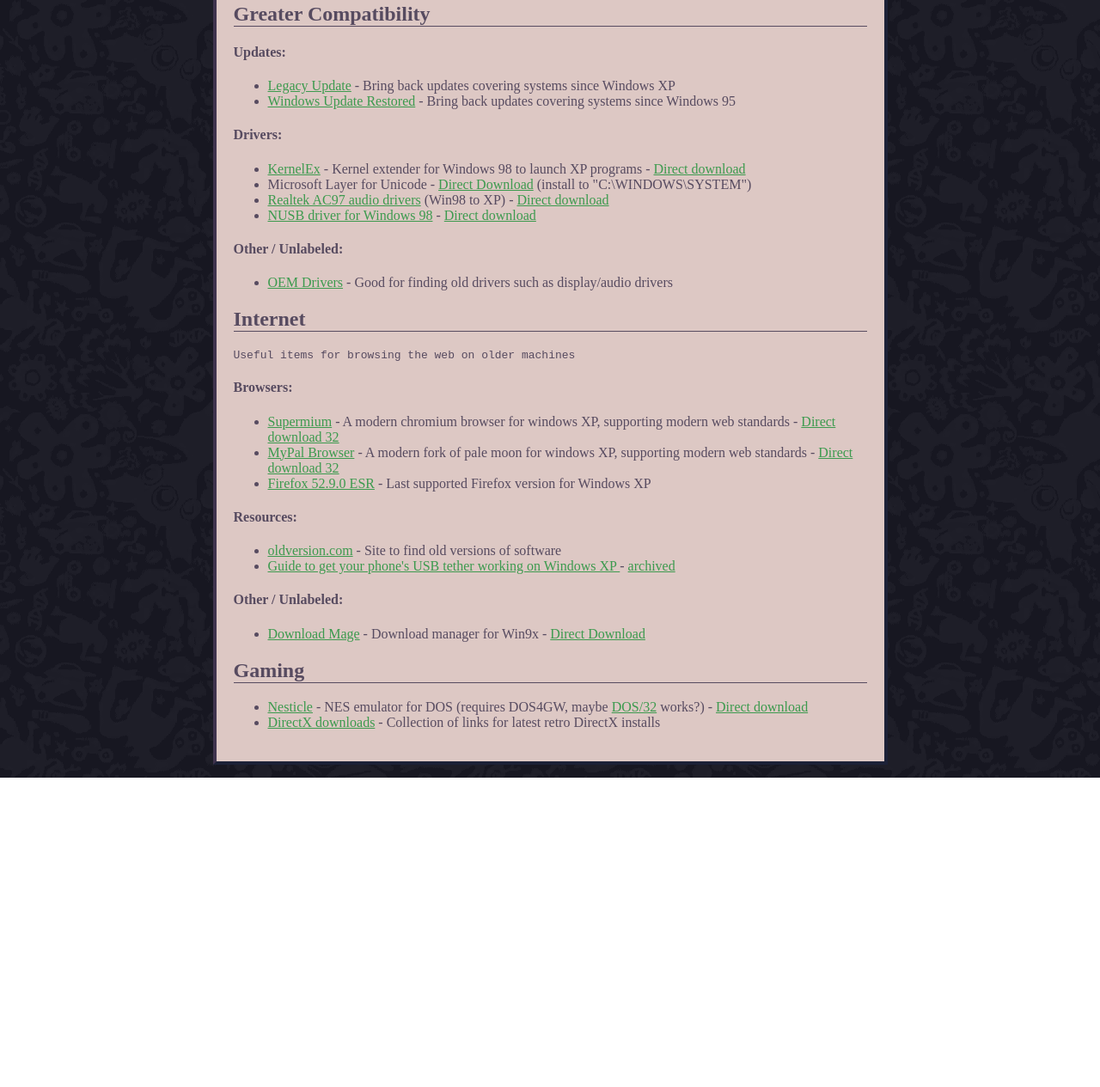
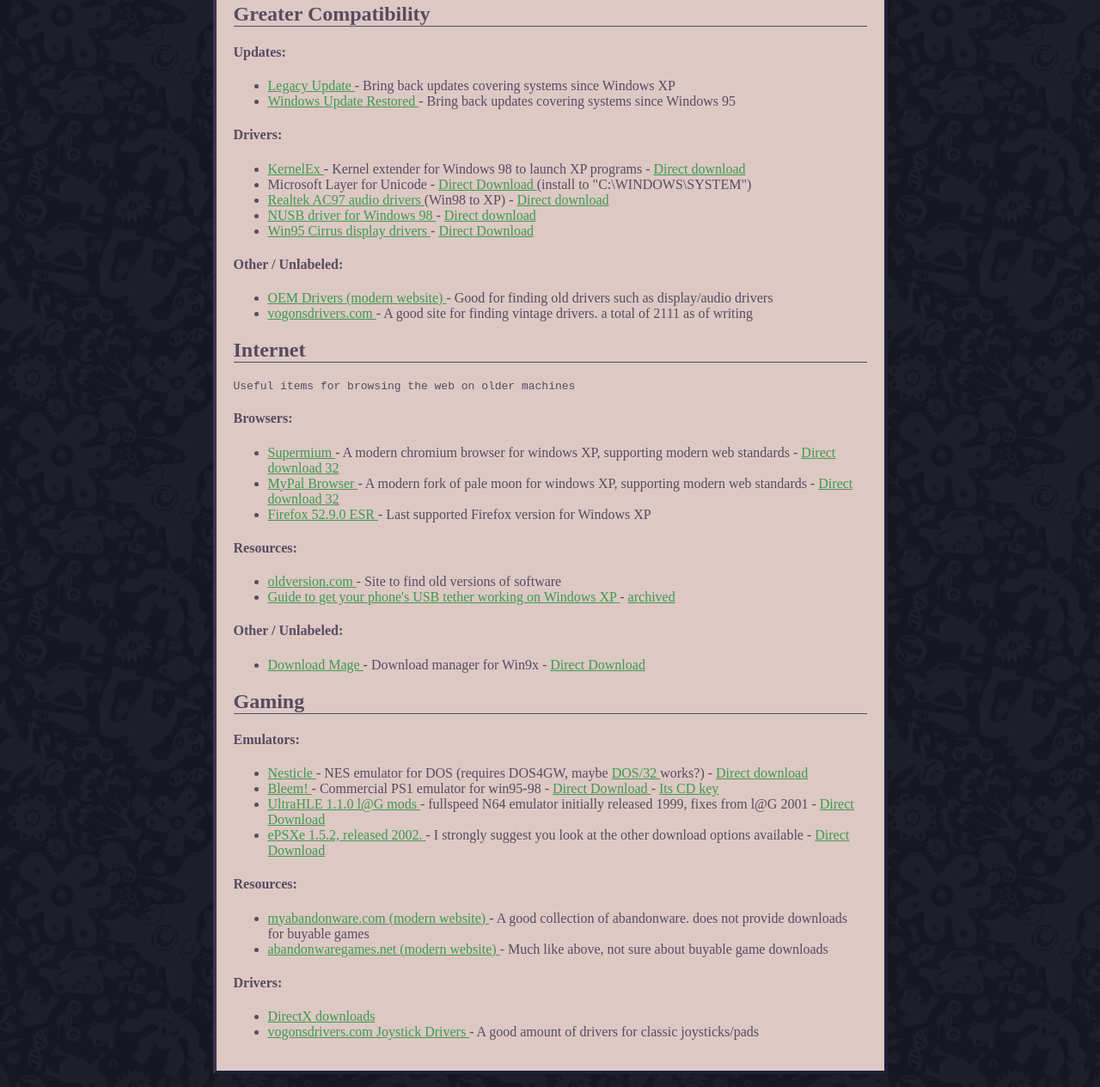
Before and after one commit to accuwau/accuwau.github.io, a plain HTML site: page linkpage.html in a window 1280 px wide. Shown: the part 828-2093 px from the top of the page at 86% size. Before the commit the page ends 1733 px from the top, so only its background shows below. Drawn offline with Linux system fonts and the light colour scheme.

Commit message:
Linkpage work. fixes

```diff
--- a/16bit.css
+++ b/16bit.css
@@ -1,11 +1,4 @@
 .maintext {
-	color: #574B60;
+	color: #000000;
 	background-color: #ffffff;
-	padding: 20px;
-	border-top: 4px solid #3F334D;
-	border-right: 4px solid #1c2137;
-	border-bottom: 4px solid #1c2137;
-	border-left: 4px solid #3F334D;
-	margin: 15px;
-
 }
--- a/linkpage.html
+++ b/linkpage.html
@@ -1,38 +1,57 @@
 <!DOCTYPE html>
 <html lang="en-US">
  <head>
-		<meta charset="UTF-8">
-		<meta name="viewport" content="width=device-width, initial-scale=1.0">
-		<link rel="stylesheet" href="/main.css">
-		<title>Linkpage</title>
+  <meta charset="utf-8"/>
+  <meta content="width=device-width, initial-scale=1.0" name="viewport"/>
+  <link href="/main.css" rel="stylesheet"/>
+  <title>
+   Linkpage
+  </title>
   <!--[if lt IE 9]>
 		<script src="dist/html5shiv.js"></script>
+		<link href="/16bit.css" rel="stylesheet"/>
 		<![endif]-->
-		<meta property="og:url" content="http://alcoholic.monster">
-		<meta property="og:type" content="website">
-		<meta property="og:title" content="example title">
-		<meta property="og:description" content="example description">
-		<meta property="og:image" content="http://annaartbanana.neocities.org/aab.gif">
-		<meta name="theme-color" content="#00776e">
+  <meta content="http://alcoholic.monster" property="og:url"/>
+  <meta content="website" property="og:type"/>
+  <meta content="example title" property="og:title"/>
+  <meta content="example description" property="og:description"/>
+  <meta content="http://annaartbanana.neocities.org/aab.gif" property="og:image"/>
+  <meta content="#00776e" name="theme-color"/>
  </head>
  <body>
   <div id="container">
    <div id="header">
-				<img src="/media/aab.gif" alt="" width="480" height="53">
-				<div style="height: 70px;"></div>
+    <img alt="" height="53" src="/media/aab.gif" width="480"/>
+    <div style="height: 70px;">
+    </div>
     <div>
      <p align="center" class="toptitle">
-						<a href="index.html" target="content">Home</a> |
-						<a href="linkpage.html" target="content">Linkpage for retro hardware</a> |
-						<a href="contact.html" target="content">Contact</a> |
-						<a href="blog.html" target="content">Blog</a>
+      <a href="/index.html" target="content">
+       Home
+      </a>
+      |
+      <a href="/linkpage.html" target="content">
+       Linkpage for retro hardware
+      </a>
+      |
+      <a href="/contact.html" target="content">
+       Contact
+      </a>
+      |
+      <a href="/blog.html" target="content">
+       Blog
+      </a>
      </p>
     </div>
    </div>
    <div class="maintext">
     <main>
-					<h1>Retro Software Cave</h1>
-					<marquee class="subtle-text">IN NEED OF A MAJOR REFORMATTING (xp, 98, blahblah need to be separated for ease of use... email me how u think it should be?)</marquee>
+     <h1>
+      Retro Software Cave
+     </h1>
+     <marquee class="subtle-text">
+      IN NEED OF A MAJOR REFORMATTING (xp, 98, blahblah need to be separated for ease of use... email me how u think it should be?)
+     </marquee>
      <pre>
 
 
@@ -51,79 +70,278 @@
     </main>
    </div>
    <div class="maintext">
-
-
-
-
-                <div> <!-- Service Packs -->
-                    <h2 class="header-underlined" id="service-packs">Service Packs</h2>
-                    <ul>
-                        <li><a href="http://www.majorgeeks.com/files/details/windows_xp_service_pack_4_unofficial.html">Windows XP USP4</a> - <a href="http://files1.majorgeeks.com/729e44c4104bcb42c9f534a57803c8dbc465bacb/system/WindowsXP-USP4-v3.1b-x86-ENU.exe">Direct download</a></li>
-                        <li><a href="http://www.majorgeeks.com/files/details/unofficial_windows98_se_service_pack.html">Unofficial Windows 98 SE SP 3.65</a> - <a href="http://files1.majorgeeks.com/ef2f38b19a54318e7da3f8085279eda3fe267edc/system/U98SESP3.EXE">Direct download</a></li>
-                    </ul>
-
-                </div>
-
-
-
-				<div> <!-- Greater Compatibility -->
-					<h2 class="header-underlined" id="greater-compat">Greater Compatibility</h2>
-					<h4>Updates:</h4>
-					<ul>
-						<li><a href="http://legacyupdate.net/">Legacy Update</a> - Bring back updates covering systems since Windows XP</li>
-						<li><a href="http://www.windowsupdaterestored.com/">Windows Update Restored</a> - Bring back updates covering systems since Windows 95</li>
-					</ul>
-					<h4>Drivers:</h4>
-					<ul>
-						<li><a href="http://sourceforge.net/projects/kernelex/">KernelEx</a> - Kernel extender for Windows 98 to launch XP programs - <a href="http://ia902304.us.archive.org/19/items/kernelex/KernelEx-4.5.2.exe">Direct download</a></li>
-						<li>Microsoft Layer for Unicode - <a href="http://ia803400.us.archive.org/13/items/unicows/unicows.exe">Direct Download</a> (install to "C:\WINDOWS\SYSTEM")</li>
-						<li><a href="http://archive.org/details/Realtek_AC_97_Version_A3.45">Realtek AC97 audio drivers</a> (Win98 to XP) - <a href="http://ia804502.us.archive.org/23/items/Realtek_AC_97_Version_A3.45/Realtek_AC_97_Version_A3.45.zip">Direct download</a></li>
-						<li><a href="http://www.vogonsdrivers.com/getfile.php?fileid=1035&menustate=0">NUSB driver for Windows 98</a> - <a href="http://www.vogonsdrivers.com/files/downloader.php?fileid=1035">Direct download</a></li>
-					</ul>
-					<h4>Other / Unlabeled:</h4>
-					<ul>
-						<li><a href="http://oemdrivers.com/">OEM Drivers</a> - Good for finding old drivers such as display/audio drivers</li>
+    <div>
+     <!-- Service Packs -->
+     <h2 class="header-underlined" id="service-packs">
+      Service Packs
+     </h2>
+     <ul id="service-packs-ul">
+      <li>
+       <a href="http://www.majorgeeks.com/files/details/windows_xp_service_pack_4_unofficial.html">
+        Windows XP USP4
+       </a>
+       -
+       <a href="http://files1.majorgeeks.com/729e44c4104bcb42c9f534a57803c8dbc465bacb/system/WindowsXP-USP4-v3.1b-x86-ENU.exe">
+        Direct download
+       </a>
+      </li>
+      <li>
+       <a href="http://www.majorgeeks.com/files/details/unofficial_windows98_se_service_pack.html">
+        Unofficial Windows 98 SE SP 3.65
+       </a>
+       -
+       <a href="http://files1.majorgeeks.com/ef2f38b19a54318e7da3f8085279eda3fe267edc/system/U98SESP3.EXE">
+        Direct download
+       </a>
+      </li>
      </ul>
     </div>
-
-
-
-
-				<div> <!-- Internet -->
-                    <h2 class="header-underlined" id="internet">Internet</h2>
-                    <pre>Useful items for browsing the web on older machines</pre>
-                    <h4>Browsers:</h4>
-                    <ul>
-                        <li><a href="http://win32subsystem.live/supermium/">Supermium</a> - A modern chromium browser for windows XP, supporting modern web standards - <a href="https://win32subsystem.live/supermium/downloads/releases/v126-r7/supermium_126_32_setup.exe">Direct download 32</a></li>
-                        <li><a href="http://www.mypal-browser.org/">MyPal Browser</a> - A modern fork of pale moon for windows XP, supporting modern web standards - <a href="http://www.mypal-browser.org/release/mypal-68.14.4.en-US.win32.zip">Direct download 32</a></li>
-                        <li><a href="http://archive.mozilla.org/pub/firefox/releases/52.9.0esr/">Firefox 52.9.0 ESR</a> - Last supported Firefox version for Windows XP</li>
+    <div>
+     <!-- Greater Compatibility -->
+     <h2 class="header-underlined" id="greater-compat">
+      Greater Compatibility
+     </h2>
+     <h4>
+      Updates:
+     </h4>
+     <ul id="compat-updates">
+      <li>
+       <a href="http://legacyupdate.net/">
+        Legacy Update
+       </a>
+       - Bring back updates covering systems since Windows XP
+      </li>
+      <li>
+       <a href="http://www.windowsupdaterestored.com/">
+        Windows Update Restored
+       </a>
+       - Bring back updates covering systems since Windows 95
+      </li>
      </ul>
-                    <h4>Resources:</h4>
-                    <ul>
-                        <li><a href="http://www.oldversion.com/">oldversion.com</a> - Site to find old versions of software</li>
-                        <li><a href="http://karceh.blogspot.com/2012/05/how-to-usb-tether-android-phones-with.html">Guide to get your phone's USB tether working on Windows XP </a> - <a href="http://web.archive.org/web/20231121124033/http://karceh.blogspot.com/2012/05/how-to-usb-tether-android-phones-with.html">archived</a></li>
+     <h4>
+      Drivers:
+     </h4>
+     <ul id="compat-drivers">
+      <li>
+       <a href="http://sourceforge.net/projects/kernelex/">
+        KernelEx
+       </a>
+       - Kernel extender for Windows 98 to launch XP programs -
+       <a href="http://ia902304.us.archive.org/19/items/kernelex/KernelEx-4.5.2.exe">
+        Direct download
+       </a>
+      </li>
+      <li>
+       Microsoft Layer for Unicode -
+       <a href="http://ia803400.us.archive.org/13/items/unicows/unicows.exe">
+        Direct Download
+       </a>
+       (install to "C:\WINDOWS\SYSTEM")
+      </li>
+      <li>
+       <a href="http://archive.org/details/Realtek_AC_97_Version_A3.45">
+        Realtek AC97 audio drivers
+       </a>
+       (Win98 to XP) -
+       <a href="http://ia804502.us.archive.org/23/items/Realtek_AC_97_Version_A3.45/Realtek_AC_97_Version_A3.45.zip">
+        Direct download
+       </a>
+      </li>
+      <li>
+       <a href="http://www.vogonsdrivers.com/getfile.php?fileid=1035&amp;menustate=0">
+        NUSB driver for Windows 98
+       </a>
+       -
+       <a href="http://www.vogonsdrivers.com/files/downloader.php?fileid=1035">
+        Direct download
+       </a>
+      </li>
+      <li>
+       <a href="http://archive.org/details/cirrus-logic-drivers">
+        Win95 Cirrus display drivers
+       </a>
+       -
+       <a href="http://ia800109.us.archive.org/zip_dir.php?path=/3/items/cirrus-logic-drivers.zip">
+        Direct Download
+       </a>
+      </li>
      </ul>
-                    <h4>Other / Unlabeled:</h4>
-                    <ul>
-                        <li><a href="http://archive.org/details/tucows_193998_Download_Mage">Download Mage</a> - Download manager for Win9x - <a href="http://ia801305.us.archive.org/3/items/tucows_193998_Download_Mage/dlmage.zip">Direct Download</a></li>
+     <h4>
+      Other / Unlabeled:
+     </h4>
+     <ul id="compat-other">
+      <li>
+       <a href="http://oemdrivers.com/">
+        OEM Drivers (modern website)
+       </a>
+       - Good for finding old drivers such as display/audio drivers
+      </li>
+      <li>
+       <a href="https://www.vogonsdrivers.com">
+        vogonsdrivers.com
+       </a>
+       - A good site for finding vintage drivers. a total of 2111 as of writing
+      </li>
      </ul>
     </div>
-
-
-
-
-                <div> <!-- Gaming -->
-                    <h2 class="header-underlined" id="gaming">Gaming</h2>
-                    <ul>
-                        <li><a href="http://www.zophar.net/dos/nes/nesticle.html">Nesticle</a> - NES emulator for DOS (requires DOS4GW, maybe <a href="http://archive.org/download/dos32a-912-bin/dos32a-912-bin.zip">DOS/32</a> works?) - <a href="http://www.zophar.net/fileuploads/1/2018egmcf/nestcxxx.zip">Direct download</a></li>
-						<li><a href="/pages/hyperlink-pages/directx.html">DirectX downloads</a> - Collection of links for latest retro DirectX installs</li>
-
+    <div>
+     <!-- Internet -->
+     <h2 class="header-underlined" id="internet">
+      Internet
+     </h2>
+     <pre>Useful items for browsing the web on older machines</pre>
+     <h4>
+      Browsers:
+     </h4>
+     <ul id="internet-browsers">
+      <li>
+       <a href="http://win32subsystem.live/supermium/">
+        Supermium
+       </a>
+       - A modern chromium browser for windows XP, supporting modern web standards -
+       <a href="http://win32subsystem.live/supermium/downloads/releases/v126-r7/supermium_126_32_setup.exe">
+        Direct download 32
+       </a>
+      </li>
+      <li>
+       <a href="http://www.mypal-browser.org/">
+        MyPal Browser
+       </a>
+       - A modern fork of pale moon for windows XP, supporting modern web standards -
+       <a href="http://www.mypal-browser.org/release/mypal-68.14.4.en-US.win32.zip">
+        Direct download 32
+       </a>
+      </li>
+      <li>
+       <a href="http://archive.mozilla.org/pub/firefox/releases/52.9.0esr/">
+        Firefox 52.9.0 ESR
+       </a>
+       - Last supported Firefox version for Windows XP
+      </li>
+     </ul>
+     <h4>
+      Resources:
+     </h4>
+     <ul id="internet-resources">
+      <li>
+       <a href="http://www.oldversion.com/">
+        oldversion.com
+       </a>
+       - Site to find old versions of software
+      </li>
+      <li>
+       <a href="http://karceh.blogspot.com/2012/05/how-to-usb-tether-android-phones-with.html">
+        Guide to get your phone's USB tether working on Windows XP
+       </a>
+       -
+       <a href="http://web.archive.org/web/20231121124033/http://karceh.blogspot.com/2012/05/how-to-usb-tether-android-phones-with.html">
+        archived
+       </a>
+      </li>
+     </ul>
+     <h4>
+      Other / Unlabeled:
+     </h4>
+     <ul id="internet-other">
+      <li>
+       <a href="http://archive.org/details/tucows_193998_Download_Mage">
+        Download Mage
+       </a>
+       - Download manager for Win9x -
+       <a href="http://ia801305.us.archive.org/3/items/tucows_193998_Download_Mage/dlmage.zip">
+        Direct Download
+       </a>
+      </li>
      </ul>
     </div>
-
-
-
-
+    <div>
+     <!-- Gaming -->
+     <h2 class="header-underlined" id="gaming">
+      Gaming
+     </h2>
+     <h4>
+      Emulators:
+     </h4>
+     <ul id="gaming-emulators">
+      <li>
+       <a href="http://www.zophar.net/dos/nes/nesticle.html">
+        Nesticle
+       </a>
+       - NES emulator for DOS (requires DOS4GW, maybe
+       <a href="http://archive.org/download/dos32a-912-bin/dos32a-912-bin.zip">
+        DOS/32
+       </a>
+       works?) -
+       <a href="http://www.zophar.net/fileuploads/1/2018egmcf/nestcxxx.zip">
+        Direct download
+       </a>
+      </li>
+      <li>
+       <a href="http://archive.org/details/bleem">
+        Bleem!
+       </a>
+       - Commercial PS1 emulator for win95-98 -
+       <a href="http://ia803405.us.archive.org/6/items/bleem/BLEEM%21.zip">
+        Direct Download
+       </a>
+       -
+       <a href="http://ia803401.us.archive.org/17/items/bleem.-1999.-bleem.-cd.-7z/Bleem%21.1999.Bleem.CD.7z">
+        Its CD key
+       </a>
+      </li>
+      <li>
+       <a href="http://archive.org/details/ultrahle_1.1.0">
+        UltraHLE 1.1.0 l@G mods
+       </a>
+       - fullspeed N64 emulator initially released 1999, fixes from l@G 2001 -
+       <a href="http://ia801800.us.archive.org/9/items/ultrahle_1.1.0/ultrahle_1.1.0.zip">
+        Direct Download
+       </a>
+      </li>
+      <li>
+       <a href="http://www.epsxe.com/download.php">
+        ePSXe 1.5.2, released 2002.
+       </a>
+       -  I strongly suggest you look at the other download options available -
+       <a href="http://ia601404.us.archive.org/13/items/epsxe152_202502/epsxe152.zip">
+        Direct Download
+       </a>
+      </li>
+     </ul>
+     <h4>
+      Resources:
+     </h4>
+     <ul id="gaming-resources">
+      <li>
+       <a href="https://www.myabandonware.com">
+        myabandonware.com (modern website)
+       </a>
+       - A good collection of abandonware. does not provide downloads for buyable games
+      </li>
+      <li>
+       <a href="https://abandonwaregames.net/">
+        abandonwaregames.net (modern website)
+       </a>
+       - Much like above, not sure about buyable game downloads
+      </li>
+     </ul>
+     <h4>
+      Drivers:
+     </h4>
+     <ul id="gaming-drivers">
+      <li>
+       <a href="/pages/hyperlink-pages/directx.html">
+        DirectX downloads
+       </a>
+      </li>
+      <li>
+       <a href="https://www.vogonsdrivers.com/index.php?catid=67">
+        vogonsdrivers.com Joystick Drivers
+       </a>
+       - A good amount of drivers for classic joysticks/pads
+      </li>
+     </ul>
+    </div>
    </div>
   </div>
  </body>
```
Also changed, not shown: 404.html (+1 -1 lines), not_found.html (+1 -1 lines), 1 other file. Lines whose indentation alone changed are shown as unchanged.
